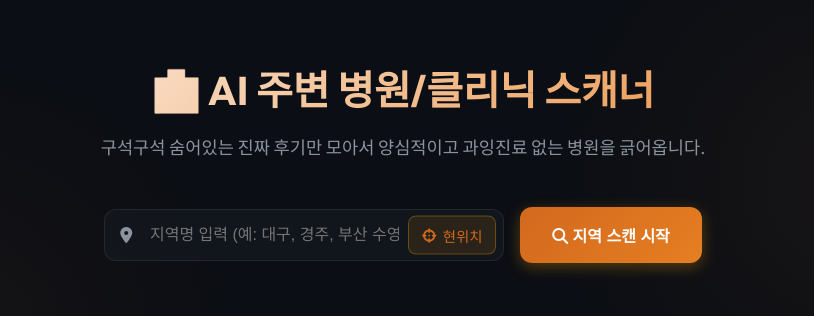
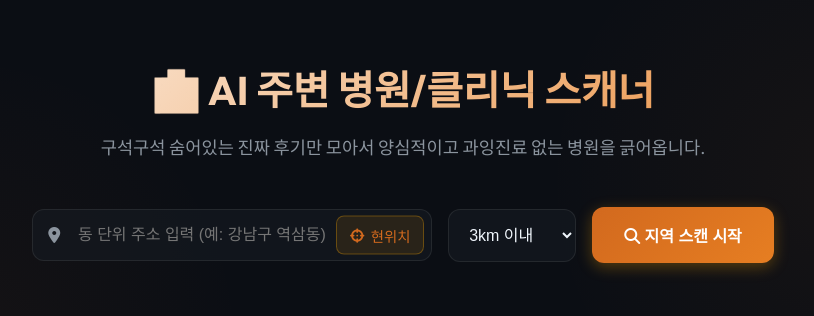
Before and after one commit to dorry114-collab/ai-workspace, a Flask app: page /clinic in a window 1280 px wide. Shown: the part 58-374 px from the top of the page, without its empty margins (237-1051 px from the left). Run offline with Flask 3, Linux system fonts and the light colour scheme; some libraries are stand-ins or nearby versions; some web fonts are replaced.

Commit message:
Add files via upload

```diff
--- a/main.py
+++ b/main.py
@@ -1464,6 +1464,7 @@ def clinic():
 def clinic_search():
     data = request.json
     address = data.get('address', '').strip()
+    radius = data.get('radius', '3000')
     import os, urllib.parse, requests
     from flask import jsonify
 
@@ -1491,18 +1492,19 @@ def clinic_search():
         x = geo_resp['documents'][0]['x']
         y = geo_resp['documents'][0]['y']
 
-        # 2. HP8(병원) 카테고리 반경 검색 (3km 반경)
+        # 2. HP8(병원) 카테고리 반경 검색
         places = []
         for page in range(1, 4):  # 최대 3페이지(45개)
-            cat_url = f"https://dapi.kakao.com/v2/local/search/category.json?category_group_code=HP8&x={x}&y={y}&radius=3000&page={page}"
+            cat_url = f"https://dapi.kakao.com/v2/local/search/category.json?category_group_code=HP8&x={x}&y={y}&radius={radius}&page={page}"
             cat_resp = requests.get(cat_url, headers=headers)
             cat_data = cat_resp.json()
             docs = cat_data.get('documents', [])
 
-            # 요양병원 등 제외
+            # 요양병원 및 대학병원, 대형 의료원 제외
+            ignore_keywords = ["요양", "동물", "수의", "대학병원", "대학교병원", "의료원", "보건소"]
             for d in docs:
                 p_name = d.get('place_name', '')
-                if "요양" not in p_name and "동물" not in p_name and "수의" not in p_name:
+                if not any(k in p_name for k in ignore_keywords):
                     places.append(d)
 
             if cat_data.get('meta', {}).get('is_end', True):
@@ -1522,11 +1524,12 @@ def clinic_search():
             dist = int(dist_str) if dist_str else 0
 
             # 카테고리 단순화
-            cat_simplified = "기타"
+            cat_simplified = "기타 병의원"
             if "치과" in p_name or "치과" in full_cat: cat_simplified = "치과"
             elif "피부과" in p_name or "성형외과" in p_name: cat_simplified = "피부과/성형"
             elif "내과" in p_name or "이비인후과" in p_name: cat_simplified = "내과/이비인후과"
-            elif "안과" in p_name or "정형외과" in p_name or "통증" in p_name: cat_simplified = "안과/정형외과"
+            elif "안과" in p_name or "정형외과" in p_name or "통증" in p_name or "재활" in p_name: cat_simplified = "안과/정형외과"
+            elif "한의원" in p_name or "한방" in p_name or "한의" in full_cat: cat_simplified = "한의원"
             else: cat_simplified = "기타 병의원"
 
             item = {
--- a/templates/clinic.html
+++ b/templates/clinic.html
@@ -610,11 +610,17 @@
         <div class="search-area">
             <div class="input-group">
                 <i class="fa-solid fa-location-dot"></i>
-                <input type="text" id="addressInput" placeholder="지역명 입력 (예: 대구, 경주, 부산 수영구)" onkeypress="handleKeyPress(event)">
+                <input type="text" id="addressInput" placeholder="동 단위 주소 입력 (예: 강남구 역삼동)" onkeypress="handleKeyPress(event)">
                 <button type="button" class="geo-btn" onclick="geolocate()" title="내 위치로 찾기">
                     <i class="fa-solid fa-crosshairs"></i> 현위치
                 </button>
             </div>
+            <select id="radiusSelect">
+                <option value="1000">1km 이내</option>
+                <option value="3000" selected>3km 이내</option>
+                <option value="5000">5km 이내</option>
+                <option value="10000">10km 이내</option>
+            </select>
             <button class="search-btn" onclick="performSearch()">
                 <i class="fa-solid fa-magnifying-glass"></i> 지역 스캔 시작
             </button>
@@ -629,12 +635,13 @@
                 <div class="tab" data-cat="치과">치과</div>
                 <div class="tab" data-cat="내과/이비인후과">내과/이비인후과</div>
                 <div class="tab" data-cat="안과/정형외과">안과/정형외과</div>
-                <div class="tab" data-cat="기타">기타</div>
-                <div class="tab" data-cat="기타">기타</div>
+                <div class="tab" data-cat="한의원">한의원</div>
+                <div class="tab" data-cat="기타 병의원">기타</div>
             </div>
 
             <select id="sortSelect" class="sort-select" onchange="renderCards(currentCategory)">
                 <option value="trust" selected>🔥 파워점수 순</option>
+                <option value="distance">가까운 순</option>
                 <option value="rating">별점 높은 순</option>
                 <option value="reviews">리뷰 많은 순</option>
             </select>
@@ -715,6 +722,7 @@
 
         async function performSearch() {
             const address = document.getElementById('addressInput').value.trim();
+            const radius = document.getElementById('radiusSelect').value;
 
             if (!address) {
                 showError("지역명을 정확히 입력해주세요.");
@@ -731,7 +739,7 @@
                 const response = await fetch('/api/clinic/search', {
                     method: 'POST',
                     headers: { 'Content-Type': 'application/json' },
-                    body: JSON.stringify({ address })
+                    body: JSON.stringify({ address, radius })
                 });
 
                 const data = await response.json();
@@ -776,7 +784,9 @@
 
             // 정렬 로직 적용
             const sortMode = document.getElementById('sortSelect').value;
-            if (sortMode === 'rating') {
+            if (sortMode === 'distance') {
+                filtered.sort((a, b) => a.distance - b.distance);
+            } else if (sortMode === 'rating') {
                 filtered.sort((a, b) => {
                     const getVal = ratingStr => {
                         if (ratingStr === 'N/A' || ratingStr === '평가 부족' || !ratingStr) return -1;
@@ -833,6 +843,7 @@
                     <div class="card-content">
                         <div class="card-header">
                             <span class="category-badge">${r.category}</span>
+                            <span class="distance-badge" title="검색 위치로부터의 직선거리"><i class="fa-solid fa-ruler-horizontal"></i> ${distStr}</span>
                         </div>
                         <h3>${r.name}</h3>
                         <div>
```
